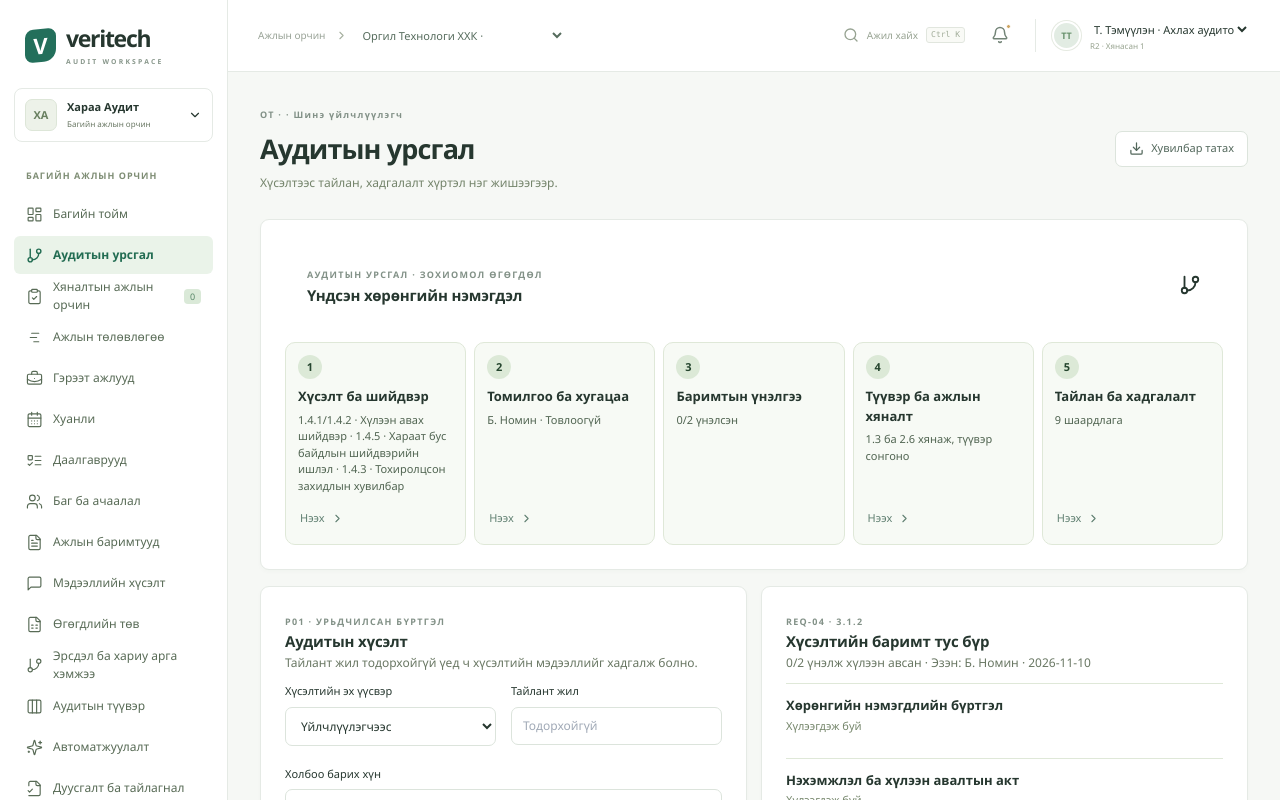
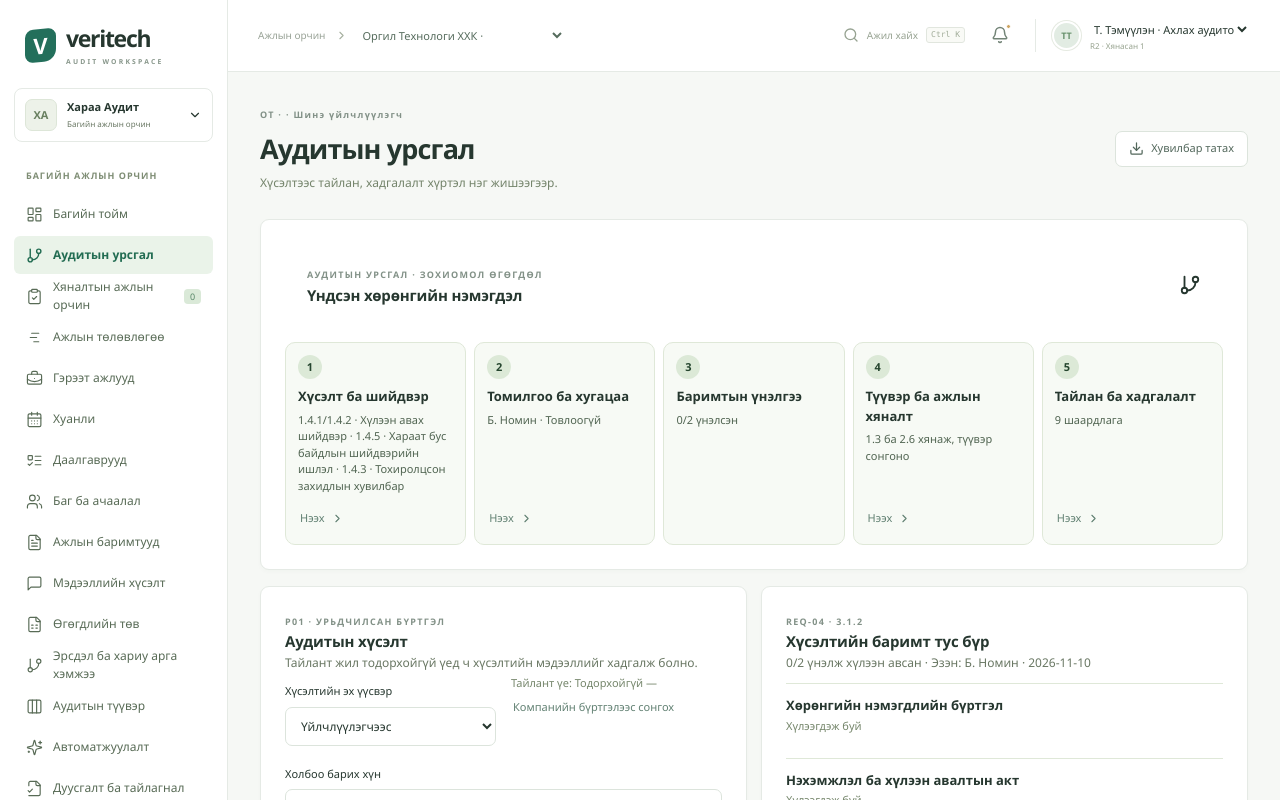
Before and after one commit to gantulga906-cloud/Audit_Mock, a Next.js app: page / in a window 1280 px wide. Both pictures are taken after a click on the button "Урсгал нээх". Shown: the top 800 px of the page. Built offline with nearby package versions, Linux system fonts and the light colour scheme.

Commit message:
Apply v4 workpaper redesign: src/components/audit-journey.tsx

```diff
--- a/src/components/audit-journey.tsx
+++ b/src/components/audit-journey.tsx
@@ -17,7 +17,7 @@ export function IntakeEditor({model,eng,mutate,go}:Props){
   <p className="muted">Тайлант жил тодорхойгүй үед ч хүсэлтийн мэдээллийг хадгалж болно.</p>
   <div className="field-grid">
    <label>Хүсэлтийн эх үүсвэр<select disabled={locked} value={draft.origin} onChange={e=>setDraft({...draft,origin:e.target.value as 'client'|'firm'})}><option value="client">Үйлчлүүлэгчээс</option><option value="firm">Манай фирмээс</option></select></label>
-   <label>Тайлант жил<input disabled={locked} placeholder="Тодорхойгүй" value={draft.period} onChange={e=>setDraft({...draft,period:e.target.value})}/></label>
+   <div><p className="micro">Тайлант үе: {model.bench?.periods[eng.id]?.start??'Тодорхойгүй'} — {model.bench?.periods[eng.id]?.end??''}</p><button className="quiet" onClick={()=>go('profile')}>Компанийн бүртгэлээс сонгох</button></div>
   </div>
   <label>Холбоо барих хүн<input disabled={locked} value={draft.contact} onChange={e=>setDraft({...draft,contact:e.target.value})}/></label>
   <label>Мэдэгдэж буй мэдээлэл<textarea disabled={locked} value={draft.facts} onChange={e=>setDraft({...draft,facts:e.target.value})}/></label>
@@ -29,7 +29,7 @@ export function IntakeEditor({model,eng,mutate,go}:Props){
  </section>;
 }
 
-function RequestParts({model,eng,mutate}:Props){
+export function RequestParts({model,eng,mutate}:Props){
  const r=model.requests.find(r=>r.engagement===eng.id&&r.form==='3.1.2'&&r.parts);
  const [references,setReferences]=useState<Record<string,string>>({});
  const [reasons,setReasons]=useState<Record<string,string>>({});
@@ -52,7 +52,7 @@ function RequestParts({model,eng,mutate}:Props){
  </section>;
 }
 
-function SampleUnit({model,eng,mutate,id,selectionStamp}:Props&{id:string;selectionStamp:string}){
+export function SampleUnit({model,eng,mutate,id,selectionStamp}:Props&{id:string;selectionStamp:string}){
  const [detail,setDetail]=useState(''),[amount,setAmount]=useState(''),[result,setResult]=useState<'pass'|'exception'>('pass');
  const work=model.work[workKey(eng.id,'3.1.2')];
  const saved=work.values[`sample.${selectionStamp}.${id}`];
@@ -108,7 +108,7 @@ export function NextActions({model,eng,go,open}:Pick<Props,'model'|'eng'|'go'|'o
  const gaps=role==='partner'?reportGaps(model,eng.id):[];
  if(!requests.length&&!rows.length&&!gaps.length)return null;
  return <section className="card pad next-actions"><div className="section-heading"><h2>Дараагийн үйлдэл</h2><Clock3 size={18}/></div>
-  {requests.map(r=><button key={r.id} onClick={()=>go(r.parts?'journey':'requests')}><span><b>{r.id} · {r.title}</b><small>{r.parts?.find(p=>p.state==='rejected')?.reason??(r.status==='ready'?'Ирсэн баримтыг үнэлэх':'Дутуу баримтыг тодруулах')} · {personById(r.owner).name} · {r.due}</small></span><ChevronRight size={16}/></button>)}
+  {requests.map(r=><button key={r.id} onClick={()=>go('requests')}><span><b>{r.id} · {r.title}</b><small>{r.parts?.find(p=>p.state==='rejected')?.reason??(r.status==='ready'?'Ирсэн баримтыг үнэлэх':'Дутуу баримтыг тодруулах')} · {personById(r.owner).name} · {r.due}</small></span><ChevronRight size={16}/></button>)}
   {rows.map(w=><button key={w.id} onClick={()=>open(w.form)}><span><b>{w.form} · {w.title}</b><small>{w.notes.find(n=>!n.cleared)?.text??(w.status==='submitted'?'Илгээсэн хувилбарыг хянах':role==='quality'?'Томилсон чанарын ажил':'Эх баримт эсвэл шинэ хувилбар хүлээгдэж байна')} · {personById(w.status==='submitted'?w.reviewer:w.owner).name} · {w.due||'Товлоогүй'}</small></span><ChevronRight size={16}/></button>)}
   {gaps.map(g=><button key={g} onClick={()=>go(g.startsWith('1.4')||g.includes('идэвхжээгүй')?'decisions':'reporting')}><span><b>{g}</b><small>Гаргалтын шаардлага · {eng.reportDate}</small></span><ChevronRight size={16}/></button>)}
  </section>;
```
